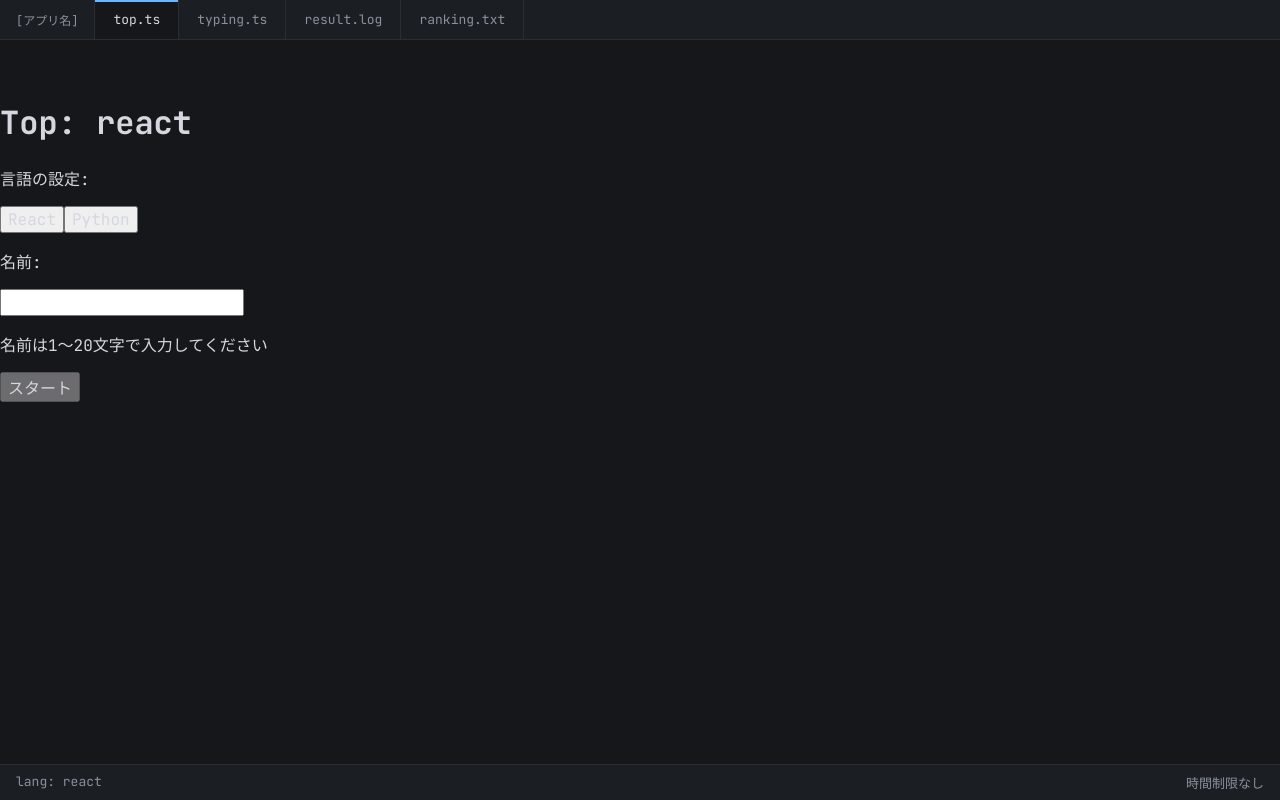
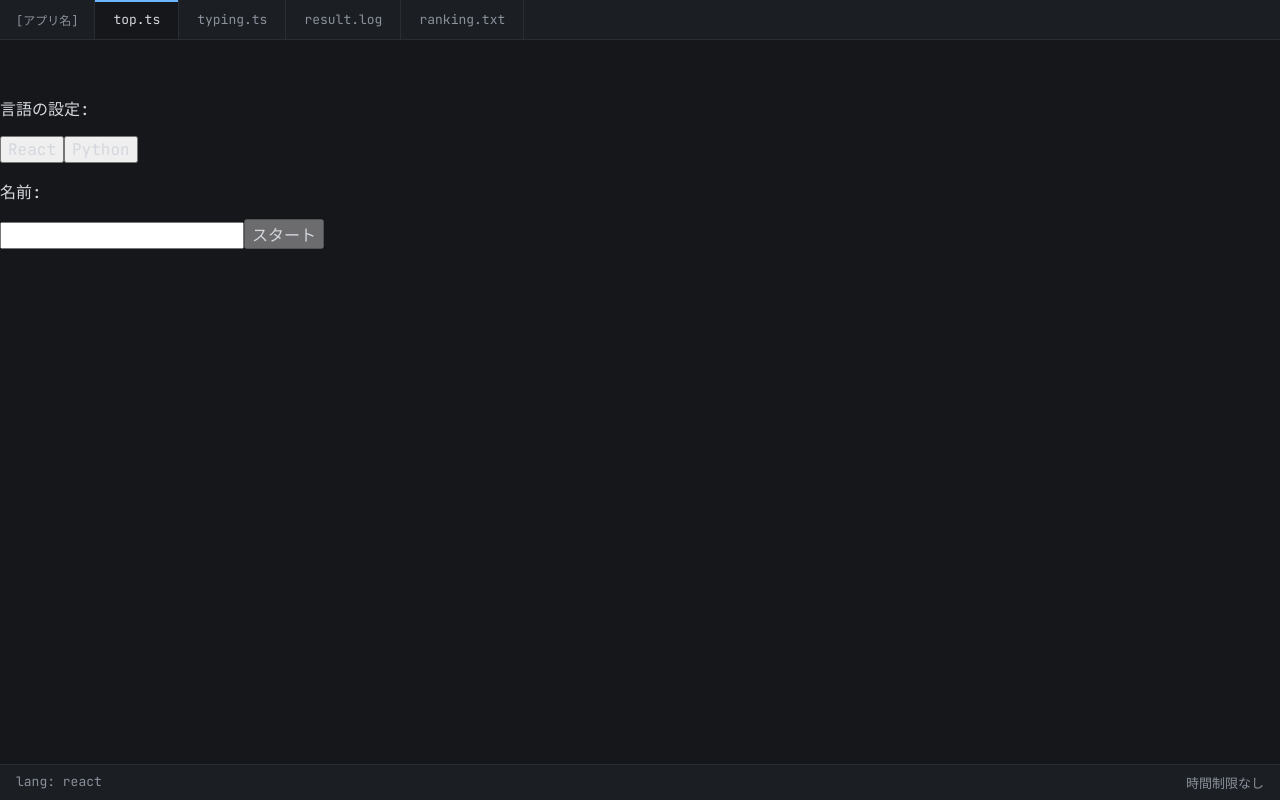
Before and after one commit to tsunat973/typing-app, a React (Vite) app in the folder frontend/: page / in a window 1280 px wide. Built offline with nearby package versions, Linux system fonts and the light colour scheme.

Commit message:
Remove debug heading and hide name error when empty

```diff
--- a/frontend/src/pages/TopPage.jsx
+++ b/frontend/src/pages/TopPage.jsx
@@ -15,14 +15,13 @@ function TopPage() {
   return (
     <div className="page">
       <div className="page-body">
-        <h1>Top: {lang}</h1>
         <p>言語の設定:</p>
         <button onClick={() => setLang("react")}>React</button>
         <button onClick={() => setLang("python")}>Python</button>
 
         <p>名前:</p>
         <input value={playerName} onChange={(e) => setPlayerName(e.target.value)} />
-        {!nameOk && <p>名前は1〜20文字で入力してください</p>}
+        {playerName !== "" && !nameOk && <p>名前は1〜20文字で入力してください</p>}
         <button disabled={!nameOk} onClick={()=>navigate("/typing")}>スタート</button>
       </div>
       <StatusBar left={"lang: " + lang} right="時間制限なし" />
```
